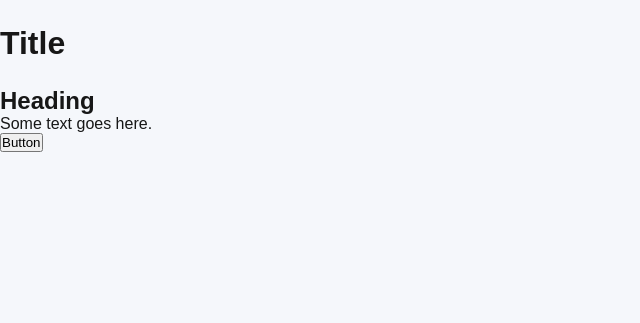
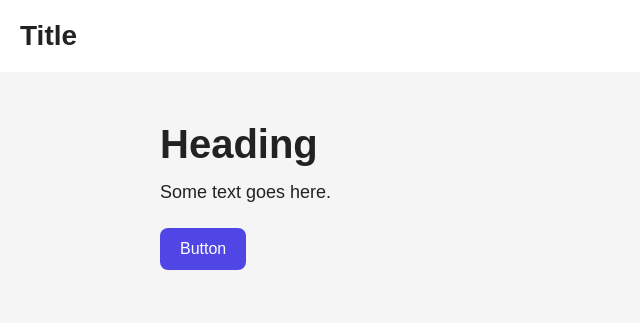
Before and after one commit to GavvyGav/student-hub, a plain HTML site: page index.html in a window 1280 px wide. Shown: the whole page, without its empty margins (0-640 px from the left). Drawn offline with Linux system fonts and the light colour scheme.

Commit message:
Update style.css

```diff
--- a/style.css
+++ b/style.css
@@ -1,72 +1,67 @@
-/* ---------- Base ---------- */
+/* Reset */
 
 * {
-    box-sizing: border-box;
     margin: 0;
     padding: 0;
+    box-sizing: border-box;
 }
+
+
+/* Page */
 
 body {
     font-family: Arial, sans-serif;
-    background-color: #f5f7fb;
-    color: #171717;
+    background-color: #f5f5f5;
+    color: #222;
 }
 
 
-/* ---------- Main Container ---------- */
+/* Header */
 
-.container {
-    width: 90%;
-    max-width: 1000px;
-    margin: 0 auto;
+header {
+    padding: 20px;
+    background-color: white;
 }
 
 
-/* ---------- Header ---------- */
+/* Main */
 
-header {
-    padding: 25px 0;
-}
-
-.logo {
-    font-size: 24px;
-    font-weight: bold;
+main {
+    max-width: 1000px;
+    margin: 0 auto;
+    padding: 50px 20px;
 }
 
 
-/* ---------- Hero ---------- */
+/* Text */
 
-.hero {
-    text-align: center;
-    padding: 100px 20px;
+h1 {
+    font-size: 28px;
 }
 
-.hero h1 {
-    font-size: 56px;
+h2 {
+    font-size: 40px;
     margin-bottom: 15px;
 }
 
-.hero p {
-    font-size: 20px;
-    color: #666;
-    margin-bottom: 30px;
+p {
+    font-size: 18px;
+    margin-bottom: 25px;
 }
 
 
-/* ---------- Button ---------- */
+/* Button */
 
-.button {
-    display: inline-block;
-    padding: 12px 22px;
+button {
+    padding: 12px 20px;
+    border: none;
+    border-radius: 8px;
     background-color: #4f46e5;
     color: white;
-    text-decoration: none;
-    border-radius: 8px;
     font-size: 16px;
-    border: none;
     cursor: pointer;
 }
 
-.button:hover {
+button:hover {
     background-color: #4338ca;
 }
```
